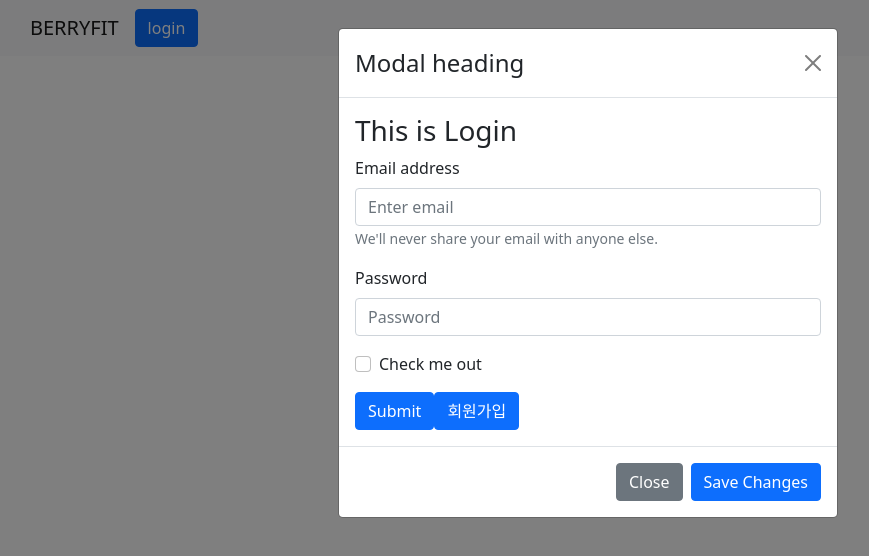
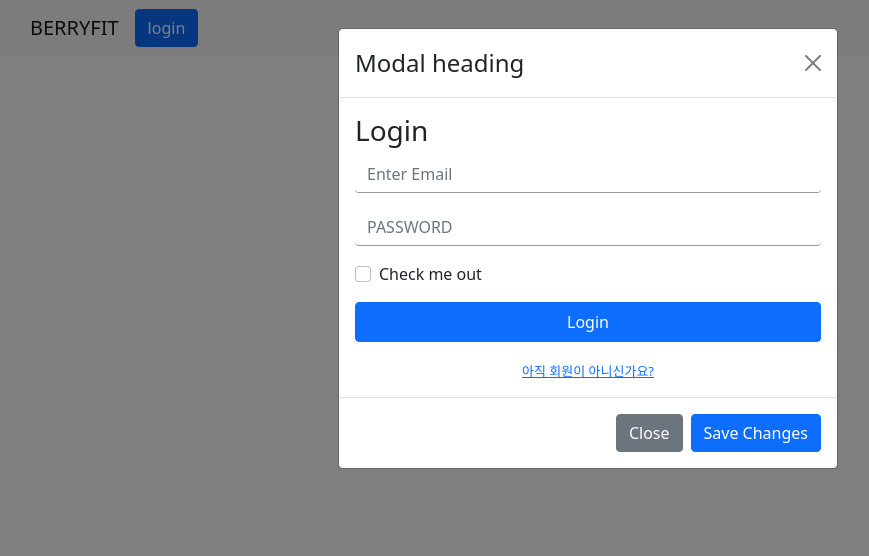
Before and after one commit to abc1242/aseoAuction, a React (Create React App) app in the folder frontend/: page / in a window 1280 px wide. Both pictures are taken after a click on the button "login". Shown: the top 556 px of the page, without its empty margins (52-921 px from the left). Built offline with nearby package versions, Linux system fonts and the light colour scheme.

Commit message:
feat: #S06P12D206-63 [FE] 로그인 validation
로그인 validation, 로그인ui 개선

```diff
--- /dev/null
+++ b/frontend/src/component/NavBar/Login.css
@@ -0,0 +1,29 @@
+.login-button {
+  width: 100%; height: 40px;
+  background: #166cea;
+  color : #fff;
+  font-size: 20px;
+  border: none;
+  border-radius: 25px;
+}
+
+.caption {
+  margin-top: 20px;
+  text-align: center;
+  width: 100%;
+  font-size: small;
+
+}
+.mb-3 {
+  position: relative;
+}
+#label {
+  position: absolute; left : 10px; top: 5px ;
+  font-size: 18px; color :cornflowerblue;
+
+}
+#input {
+  border : none;
+  border-bottom: 1px solid #999;
+
+}
--- a/frontend/src/component/NavBar/Login.js
+++ b/frontend/src/component/NavBar/Login.js
@@ -1,32 +1,63 @@
 import React from "react";
 import { Form, Button } from "react-bootstrap";
 import { propTypes } from "react-bootstrap/esm/Image";
+import { useEffect, useState } from "react";
+import './Login.css';
+import { type } from "@testing-library/user-event/dist/type";
+
+
 
 const Login = (props) => {
+//   const [AlphaNum, setAlphaNum] = useState("");
+//   const IsAlphaNume=(e)=>{
+//   const curValue=e.currentTarget.value;
+//   const notNum=/[^a-z0-9~!@#$%";'^,&*()_+|</>=>`?:{[\}]/gi;
+// // 숫자, 대소문자, 특수문자 빼곤 안됨,https://grownfresh.tistory.com/112 일단 낼참고
+//   setAlphaNum(curValue.replace(notNum,''))
+// };
   return (
-    <div>
-      <h3>This is Login</h3>
+    <div className="login-form">
+      <h3>Login</h3>
       <Form>
         <Form.Group className="mb-3" controlId="formBasicEmail">
-          <Form.Label>Email address</Form.Label>
-          <Form.Control type="email" placeholder="Enter email" />
-          <Form.Text className="text-muted">
-            We'll never share your email with anyone else.
-          </Form.Text>
+          {/* <Form.Label className="d-inline-block w-25" >Email address</Form.Label>
+          <Form.Control
+            className="d-inline-block w-75"
+            type="email"
+            // placeholder="Enter email"
+            required
+             /> */}
+          {/* <Form.Label>Email address</Form.Label> */}
+          <Form.Control
+            id="input"
+            type="email"
+            placeholder="Enter Email"
+            required
+             />
         </Form.Group>
 
         <Form.Group className="mb-3" controlId="formBasicPassword">
-          <Form.Label>Password</Form.Label>
-          <Form.Control type="password" placeholder="Password" />
+          {/* <Form.Label id="label">PASSWORD</Form.Label> */}
+          <Form.Control id="input"
+
+            type="password"
+            placeholder="PASSWORD"
+            required
+             />
         </Form.Group>
         <Form.Group className="mb-3" controlId="formBasicCheckbox">
           <Form.Check type="checkbox" label="Check me out" />
         </Form.Group>
-        <Button variant="primary" type="submit">
-          Submit
+
+        {/* <Button variant="primary" type="submit"> */}
+        <Button className="login-button" type="submit">
+          Login
         </Button>
-        <Button onClick={props.signupButtonClicked}>회원가입</Button>
       </Form>
+      <div className="caption">
+        <a href="#" onClick={props.signupButtonClicked}>아직 회원이 아니신가요?</a>
+        {/* <Button onClick={props.signupButtonClicked}>회원가입</Button> */}
+      </div>
     </div>
   );
 };
```
